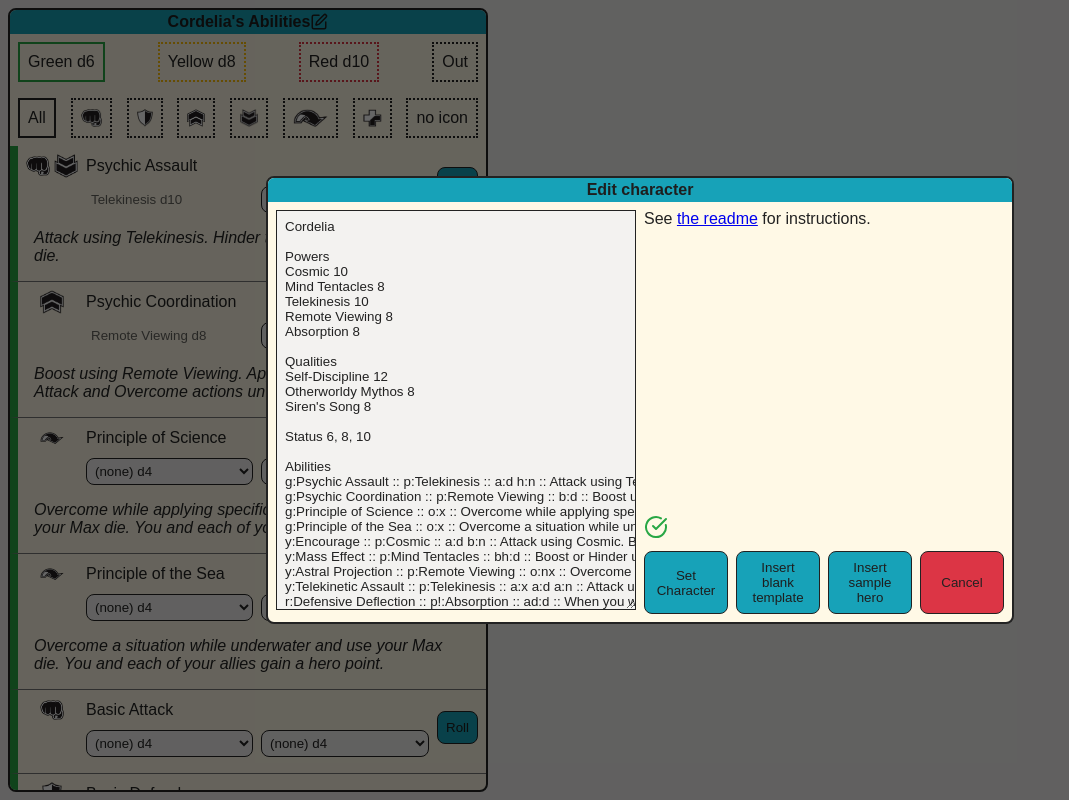
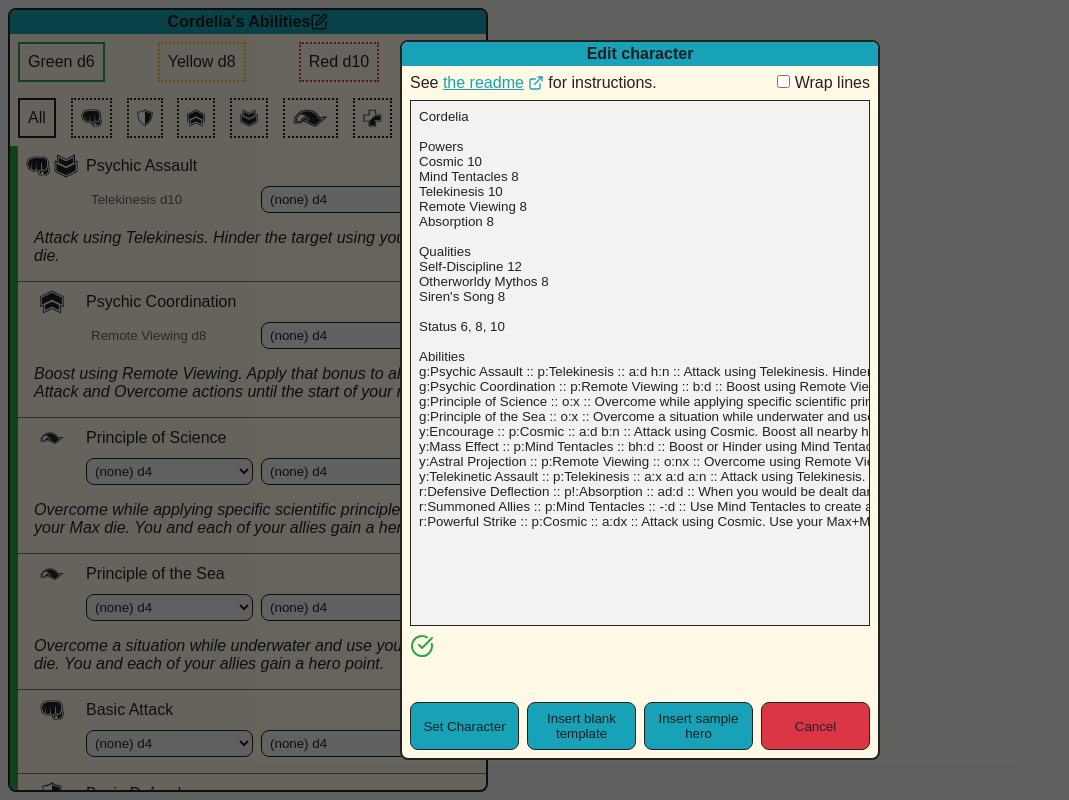
Before and after one commit to Asmor/ndx, a React (Vite) app: page / in a window 1280 px wide. Both pictures are taken after a click on the icon 319 px from the left and 22 px from the top of the page. Shown: the whole page, without its empty margins (0-1069 px from the left). Built offline with nearby package versions, Linux system fonts and the light colour scheme.

Commit message:
Misc updates, notably around editor

```diff
--- a/src/components/CharacterEditorModal.tsx
+++ b/src/components/CharacterEditorModal.tsx
@@ -6,6 +6,7 @@ import colors from "../util/colors";
 import { parseCharacter } from "../util/charMgmt/parsers";
 import { CheckCircle, XCircle } from "lucide-react";
 import Button from "./common/Button";
+import Link from "./Link";
 
 const Backdrop = styled.div`
   position: fixed;
@@ -20,30 +21,41 @@ const Backdrop = styled.div`
 `;
 
 const ModalBody = styled(Panel)`
-  min-height: 50vh;
-  min-width: 360px;
+  height: 100%;
   max-height: 90vh;
-  max-width: 90vw;
+  width: 100%;
+  max-width: 480px;
   display: grid;
   grid-template-areas:
-    "editor instructions"
-    "editor validator"
-    "editor buttons";
-  grid-template-rows: 1fr auto auto;
-  grid-template-columns: 360px 360px;
+    "instructions"
+    "editor"
+    "validator"
+    "buttons";
+  grid-template-rows: auto 1fr auto auto;
+  grid-template-columns: 1fr;
   gap: 8px;
 `;
 
 const Editor = styled.div`
   grid-area: editor;
+  display: flex;
+  flex-direction: column;
+  gap: 4px;
 `;
 const Instructions = styled.div`
   grid-area: instructions;
+  display: flex;
+  justify-content: space-between;
 `;
 const Validator = styled.div`
   grid-area: validator;
   // text is only shown if invalid
   color: ${colors.red};
+  // so it doesn't jump around when errors are found
+  min-height: 60px;
+  display: grid;
+  grid-template-columns: auto 1fr;
+  gap: 8px;
 `;
 const Buttons = styled.div`
   grid-area: buttons;
@@ -56,25 +68,27 @@ const TextArea = styled.textarea`
   background: ${colors.bg};
   color: ${colors.fg};
   padding: 8px;
-  min-height: 50vh;
-  min-width: 360px;
+  flex: 1;
+  resize: none;
 `;
 
 const blank = `Johnny Hero
+
+Status 6 8 10
 
 Powers
 
 Qualities
 
-Status 6, 8, 10
-
-Abilities`;
+Abilities
+`;
 
 const CharacterEditorModal = () => {
   const { getRaw, updateChar, showEditor, setShowEditor, getSampleText } =
     useCharacters();
   const [def, setDef] = useState(getRaw());
   const [validation, setValidation] = useState({ valid: true, error: "" });
+  const [wrap, setWrap] = useState(false);
 
   useEffect(() => {
     setDef(getRaw());
@@ -101,26 +115,39 @@ const CharacterEditorModal = () => {
     <Backdrop>
       <ModalBody panelTitle="Edit character">
         <Editor>
-          <TextArea value={def} onChange={handleChange} wrap="off" />
+          <TextArea
+            value={def}
+            onChange={handleChange}
+            wrap={wrap ? "on" : "off"}
+          />
         </Editor>
         <Instructions>
+          <span>
             See{" "}
-          <a
+            <Link
               href="https://github.com/Asmor/ndx/#ndx-sentinel-comics-rpg-dice-roller"
               target="_blank"
             >
               the readme
-          </a>{" "}
+            </Link>{" "}
             for instructions.
+          </span>
+          <label>
+            <input
+              type="checkbox"
+              onChange={() => setWrap(!wrap)}
+              checked={wrap}
+            />{" "}
+            Wrap lines
+          </label>
         </Instructions>
         <Validator>
-          {validation.error}
-          <br />
           {validation.valid ? (
             <CheckCircle color={colors.green} />
           ) : (
             <XCircle color={colors.red} />
-          )}
+          )}{" "}
+          {validation.error}
         </Validator>
         <Buttons>
           <Button
--- /dev/null
+++ b/src/components/Link.tsx
@@ -0,0 +1,38 @@
+import styled from "styled-components";
+import type { ComponentProps } from "react";
+import { ExternalLink } from "lucide-react";
+import colors from "../util/colors";
+
+const A = styled.a`
+  display: inline-flex;
+  align-items: center;
+  gap: 4px;
+  color: ${colors.accent};
+
+  &:hover,
+  &:focus {
+    color: ${colors.accentHigh};
+  }
+
+  &:active {
+    color: ${colors.accentLow};
+  }
+`;
+
+interface LinkProps extends ComponentProps<typeof A> {
+  className?: string;
+}
+const Link = (props: LinkProps) => {
+  const nonChildProps = { ...props };
+  delete nonChildProps.children;
+  return (
+    <>
+      <A {...nonChildProps}>
+        {props.children}
+        {props.target === "_blank" && <ExternalLink size="1em" />}
+      </A>
+    </>
+  );
+};
+
+export default Link;
--- a/src/components/common/Button.tsx
+++ b/src/components/common/Button.tsx
@@ -14,7 +14,7 @@ const Button = styled.button<ButtonProps>`
   border: 1px solid ${colors.fg};
   background-color: ${(p) => getButtonColors(p).bg};
   color: ${(p) => getButtonColors(p).fg};
-  cursor: pointer;
+  cursor: ${(p) => (p.disabled ? "not-allowed" : "pointer")};
   border-radius: 8px;
 
   &:hover {
```
Also changed, not shown: 2 other files (tests, documents, lock files or other folders). Lines whose indentation alone changed are shown as unchanged.
